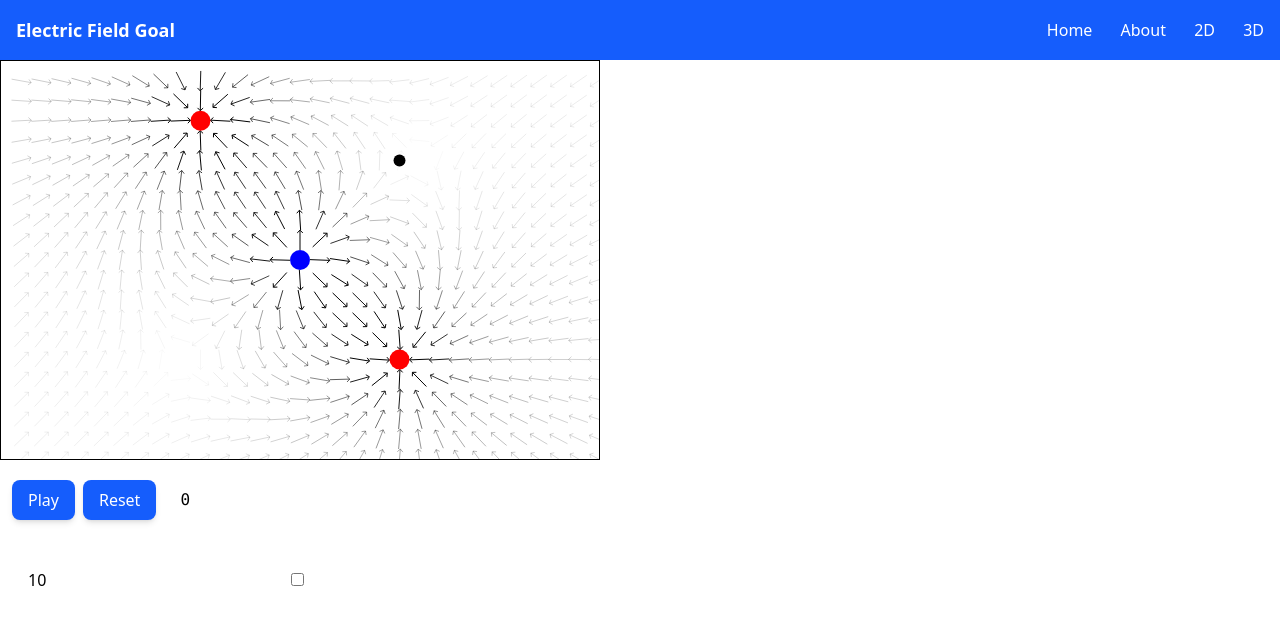
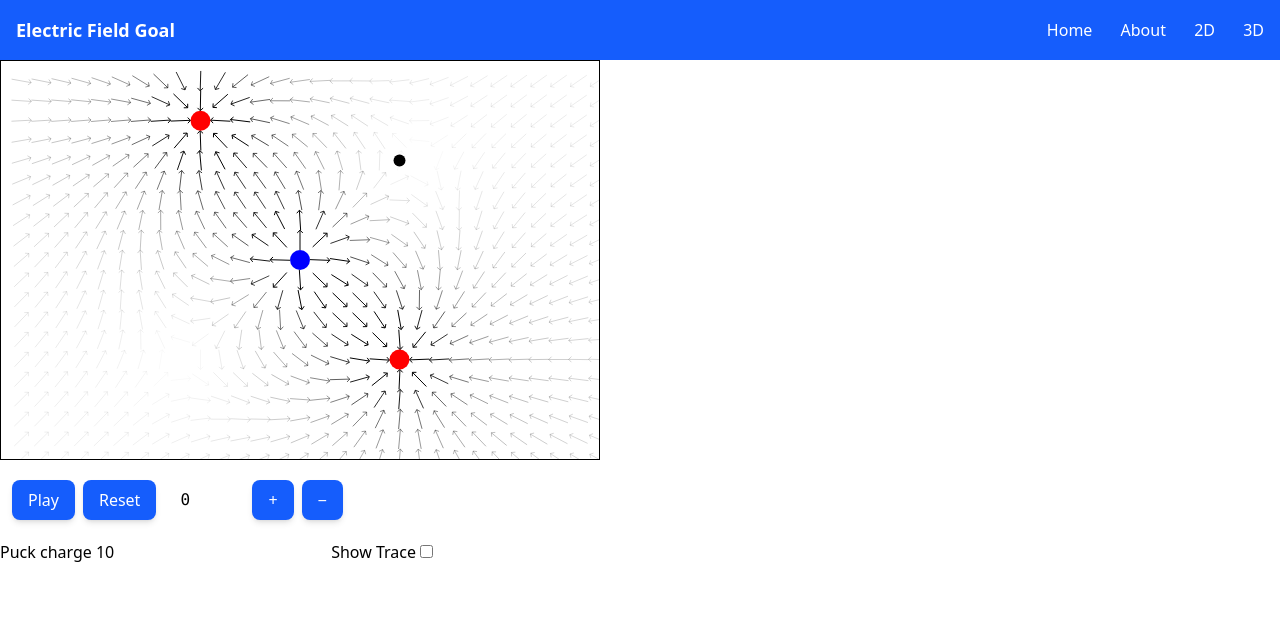
Before and after one commit to 3Demos/efg, a SvelteKit app: page /2d in a window 1280 px wide. Shown: the top 624 px of the page. Built offline with nearby package versions, Linux system fonts and the light colour scheme.

Commit message:
Add bodies

```diff
--- a/src/routes/2d/+page.svelte
+++ b/src/routes/2d/+page.svelte
@@ -201,12 +201,39 @@
 			puckTrace = [[PUCKX, PUCKY]];
 		}}>Reset</button
 	>
-	<span class="p-4 font-mono">{Math.round(1000 * clock) / 1000}</span>
+	<div>
+		<span class="inline-block w-20 p-4 font-mono">{Math.round(1000 * clock) / 1000}</span>
+	</div>
+	<button
+		onclick={() => {
+			particles.push({
+				x: (Math.random() - 1 / 2) * WIDTH,
+				y: (Math.random() - 1 / 2) * HEIGHT,
+				charge: 1,
+			});
+		}}>&plus;</button
+	>
+	<button
+		class="bg-red-500"
+		onclick={() => {
+			particles.push({
+				x: (Math.random() - 1 / 2) * WIDTH,
+				y: (Math.random() - 1 / 2) * HEIGHT,
+				charge: -1,
+			});
+		}}>&minus;</button
+	>
 </div>
 
 <div>
-	<input class="m-3 p-4" bind:value={puck.charge} type="number" />
-	<input type="checkbox" name="trace" id="" bind:checked={showTrace} />
+	<label for="charge">
+		Puck charge
+		<input bind:value={puck.charge} type="number" name="charge" />
+	</label>
+	<label for="trace">
+		Show Trace
+		<input type="checkbox" name="trace" id="" bind:checked={showTrace} />
+	</label>
 </div>
 
 <style lang="postcss">
```
